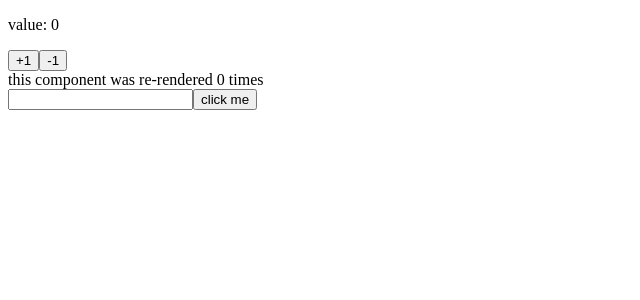
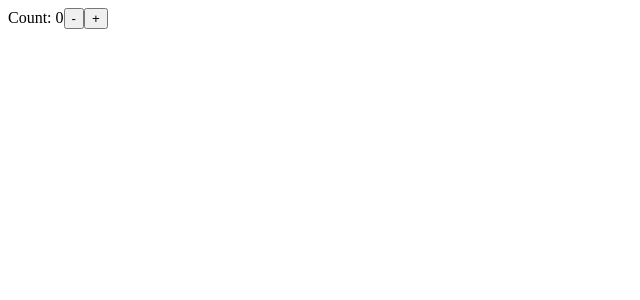
Before and after one commit to wakazoku/sample_typescript, a React (Create React App) app in the folder src/react-ts/: page / in a window 1280 px wide. Shown: the top 300 px of the page, without its empty margins (0-640 px from the left). Built offline with nearby package versions, Linux system fonts and the light colour scheme.

Commit message:
useReducer

```diff
--- a/src/react-ts/src/App.tsx
+++ b/src/react-ts/src/App.tsx
@@ -1,5 +1,6 @@
 import React from 'react';
-import Counter from "./counter"
+// import Counter from "./counter"
+import CounterWithReducer from "./counterWithReducer.tsx"
 
 
 interface AppProps {
@@ -9,7 +10,8 @@
 const App: React.FunctionComponent<AppProps> = ({ message }) => {
   return (
     <div>
-      <Counter />
+      {/* <Counter /> */}
+      <CounterWithReducer />
     </div>
   )
 };
--- /dev/null
+++ b/src/react-ts/src/counterWithReducer.tsx
@@ -0,0 +1,27 @@
+import React, { useReducer } from "react"
+
+const initialState = { count: 0 };
+
+function reducer(state: any, action: any) {
+  switch (action.type) {
+    case 'increment':
+      return { count: state.count + 1 };
+    case 'decrement':
+      return { count: state.count - 1 };
+    default:
+      throw new Error();
+  }
+}
+
+function CounterWithReducer() {
+  const [state, dispatch] = useReducer(reducer, initialState);
+  return (
+    <>
+      Count: {state.count}
+      <button onClick={() => dispatch({ type: 'decrement' })}>-</button>
+      <button onClick={() => dispatch({ type: 'increment' })}>+</button>
+    </>
+  );
+}
+
+export default CounterWithReducer
```
